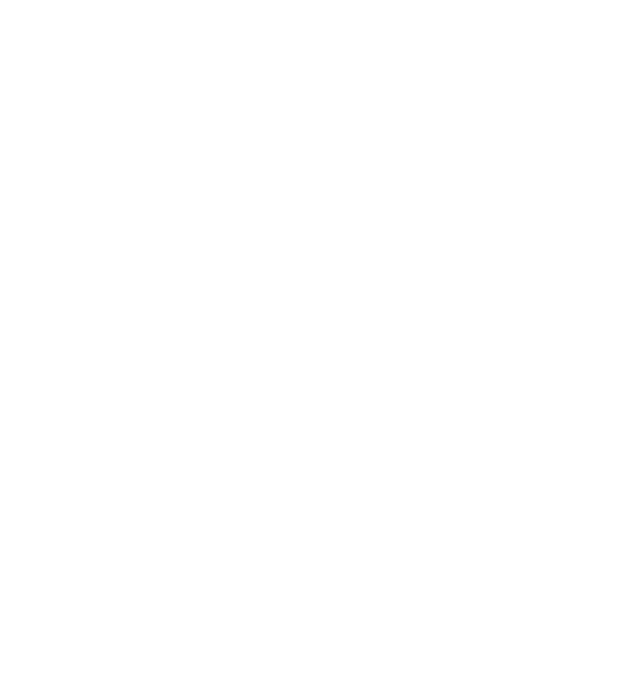
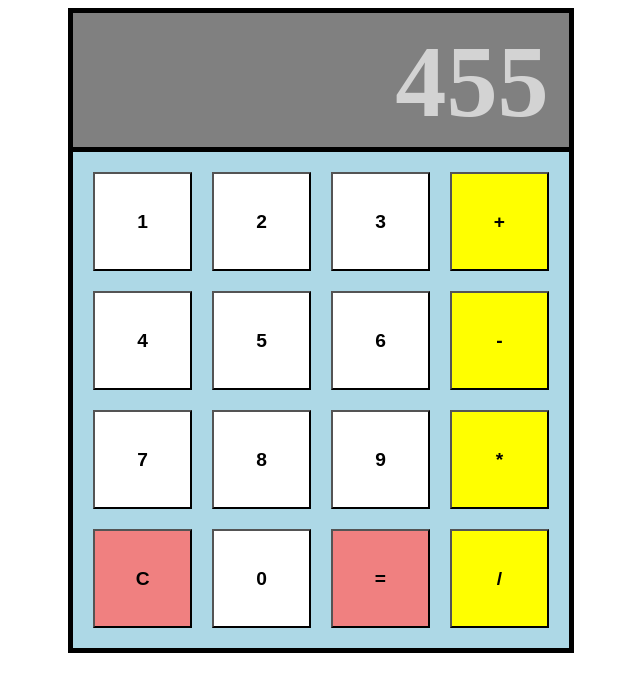
Before and after one commit to austinjbarrow2000/calculator, a plain HTML site: page index.html in a window 1280 px wide. Shown: the whole page, without its empty margins (319-959 px from the left). Drawn offline with Linux system fonts and the light colour scheme.

Commit message:
Create HTML and CSS calculator appearance

```diff
--- a/index.html
+++ b/index.html
@@ -9,6 +9,26 @@
     </head>
 
     <body>
-
+        <div id = "calculator">
+            <div id = "display">455</div>
+            <div id = "buttons">
+                <button id = "1">1</button>
+                <button id = "2">2</button>
+                <button id = "3">3</button>
+                <button id = "+" class = "operand">+</button>
+                <button id = "4">4</button>
+                <button id = "5">5</button>
+                <button id = "6">6</button>
+                <button id = "-" class = "operand">-</button>
+                <button id = "7">7</button>
+                <button id = "8">8</button>
+                <button id = "9">9</button>
+                <button id = "*" class = "operand">*</button>
+                <button id = "C" class = "special">C</button>
+                <button id = "0">0</button>
+                <button id = "=" class = "special">=</button>
+                <button id = "/" class = "operand">/</button>
+            </div>
+        </div>
     </body>
 </html>
--- a/style.css
+++ b/style.css
@@ -0,0 +1,48 @@
+body {
+    display: flex;
+    justify-content: center;
+}
+
+#calculator {
+    width: 40%;
+}
+
+#buttons {
+    display: grid;
+    grid-template-columns: repeat(4, 1fr);
+    grid-gap: 20px;
+    border: 5px black solid;
+    background-color: lightblue;
+    padding: 20px;
+
+}
+
+div > button {
+    aspect-ratio: 1/1;
+    background-color: white;
+    font-size: larger;
+    font-weight: 800;
+}
+
+.operand {
+    background-color: yellow;
+}
+
+#display {
+    background-color: gray;
+    height:15%;
+    border: 5px black solid;
+    border-bottom: 0px;
+
+    text-align: right;
+    color: lightgray;
+    font-size: 8vw;
+    font-weight: 800;
+    padding: 10px;
+    padding-bottom: 25px;
+    padding-right: 20px;
+}
+
+.special {
+    background-color: lightcoral;
+}
```
